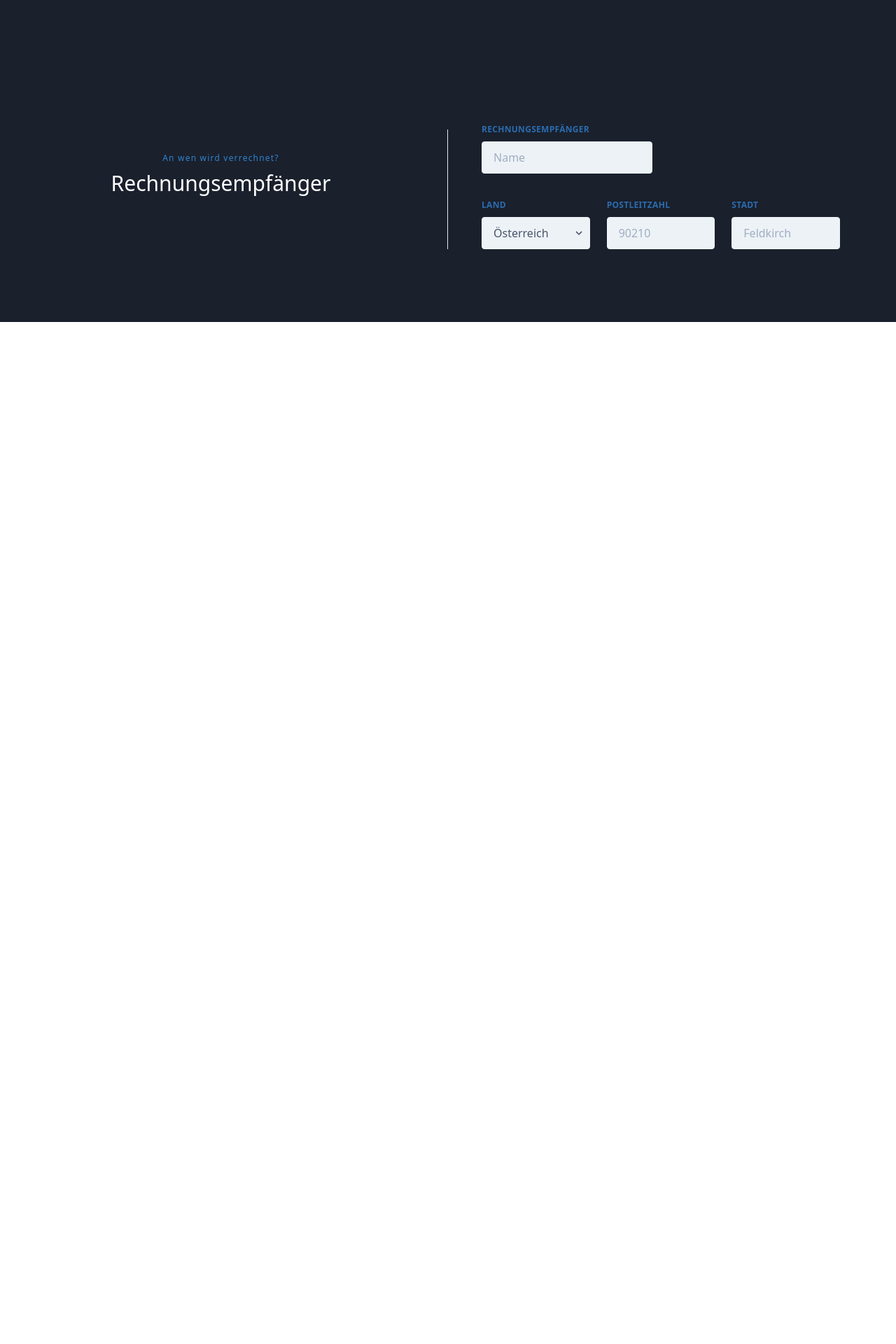
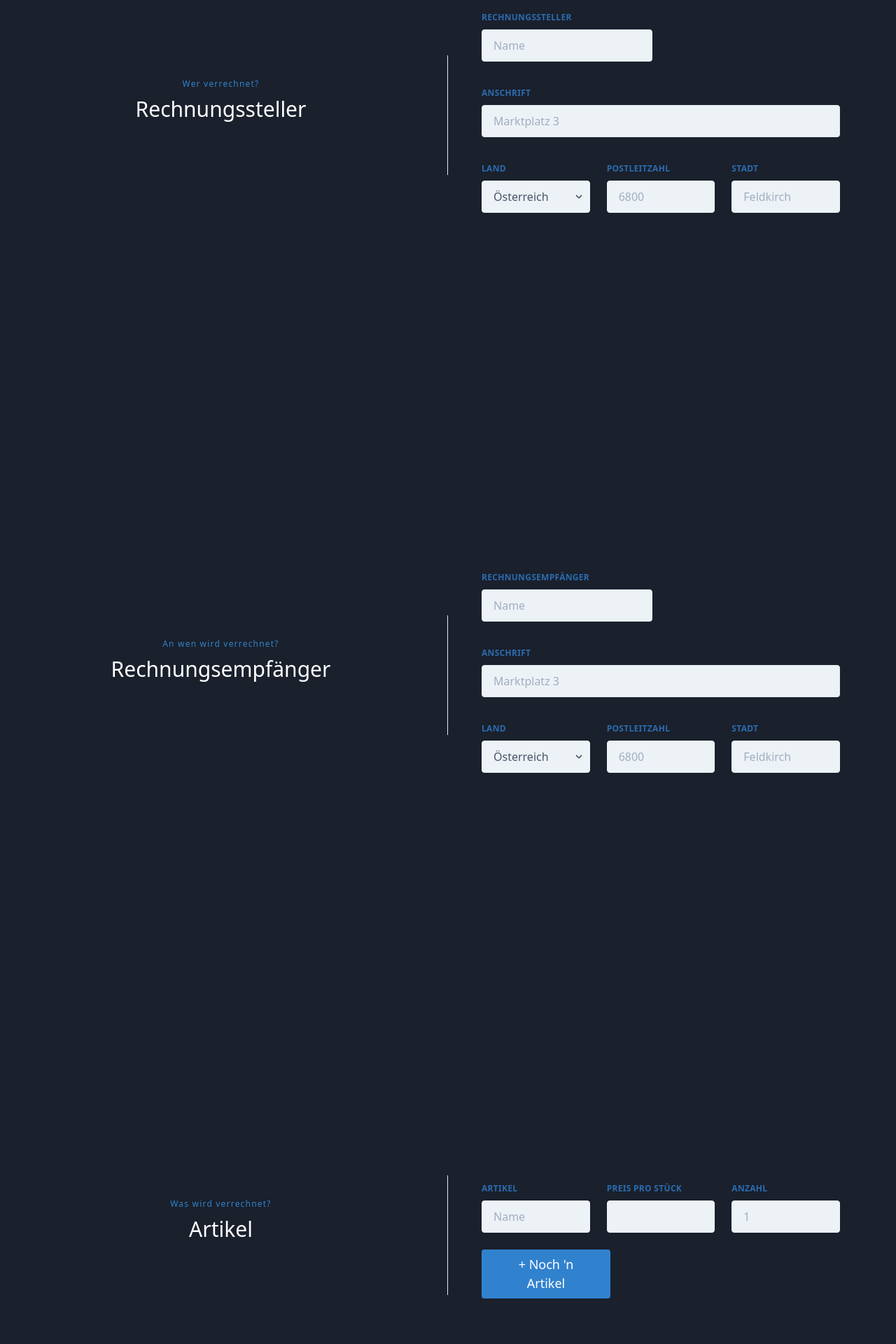
Before and after one commit to fbe7236/sampleOPA, a Next.js app: page /invoice in a window 1280 px wide. Shown: the part 340-2260 px from the top of the page at 70% size. Before the commit the page ends 800 px from the top, so only its background shows below. Built offline with nearby package versions, Linux system fonts and the light colour scheme.

Commit message:
added dynamic item input

```diff
--- /dev/null
+++ b/components/header/header-only-logo.js
@@ -0,0 +1,15 @@
+function HeaderWithLogo() {
+  return (
+    <header class="text-gray-500 bg-gray-900 body-font">
+      <div class="container mx-auto flex flex-wrap p-5 flex-col md:flex-row items-center">
+        <div class="flex lg:w-2/5 flex-wrap items-center text-base md:ml-auto" />
+        <a class="flex order-first lg:order-none lg:w-1/5 title-font font-medium items-center text-white lg:items-center lg:justify-center mb-4 md:mb-0">
+          <img src="/wubs.png" class="w-16 h-16 rounded" />
+        </a>
+        <div class="lg:w-2/5 inline-flex lg:justify-end ml-5 lg:ml-0" />
+      </div>
+    </header>
+  );
+}
+
+export default HeaderWithLogo;
--- /dev/null
+++ b/components/item-input/item-input.js
@@ -0,0 +1,49 @@
+function ItemInput() {
+  return (
+    <div class="flex flex-wrap -mx-3 mb-2 py-2">
+      <div class="w-full md:w-1/3 px-3 mb-6 md:mb-0">
+        <label
+          class="block uppercase tracking-wide text-blue-700 text-xs font-bold mb-2"
+          for="grid-zip"
+        >
+          Artikel
+        </label>
+        <input
+          class="appearance-none block w-full bg-gray-200 text-gray-700 border border-gray-200 rounded py-3 px-4 leading-tight focus:outline-none focus:bg-white focus:border-gray-500"
+          id="grid-name"
+          type="text"
+          placeholder="Name"
+        />
+      </div>
+      <div class="w-full md:w-1/3 px-3 mb-6 md:mb-0">
+        <label
+          class="block uppercase tracking-wide text-blue-700 text-xs font-bold mb-2"
+          for="grid-price"
+        >
+          Preis pro Stück
+        </label>
+        <input
+          class="appearance-none block w-full bg-gray-200 text-gray-700 border border-gray-200 rounded py-3 px-4 leading-tight focus:outline-none focus:bg-white focus:border-gray-500"
+          id="grid-zip"
+          type="number"
+        />
+      </div>
+      <div class="w-full md:w-1/3 px-3 mb-6 md:mb-0">
+        <label
+          class="block uppercase tracking-wide text-blue-700 text-xs font-bold mb-2"
+          for="grid-amount"
+        >
+          Anzahl
+        </label>
+        <input
+          class="appearance-none block w-full bg-gray-200 text-gray-700 border border-gray-200 rounded py-3 px-4 leading-tight focus:outline-none focus:bg-white focus:border-gray-500"
+          id="grid-zip"
+          type="text"
+          placeholder="1"
+        />
+      </div>
+    </div>
+  );
+}
+
+export default ItemInput;
--- a/components/pricing/pricing.js
+++ b/components/pricing/pricing.js
@@ -106,7 +106,23 @@ function Pricing() {
                   <path d="M20 6L9 17l-5-5"></path>
                 </svg>
               </span>
-              Rechnungen mit Ihrem Logo
+              Eigenes Logo
+            </p>
+            <p class="flex items-center text-gray-500 mb-2">
+              <span class="w-4 h-4 mr-2 inline-flex items-center justify-center bg-blue-600 text-white rounded-full flex-shrink-0">
+                <svg
+                  fill="none"
+                  stroke="currentColor"
+                  stroke-linecap="round"
+                  stroke-linejoin="round"
+                  stroke-width="2.5"
+                  class="w-3 h-3"
+                  viewBox="0 0 24 24"
+                >
+                  <path d="M20 6L9 17l-5-5"></path>
+                </svg>
+              </span>
+              Live Vorschau
             </p>
             <p class="flex items-center text-gray-500 mb-2">
               <span class="w-4 h-4 mr-2 inline-flex items-center justify-center bg-blue-600 text-white rounded-full flex-shrink-0">
--- a/pages/invoice/index.js
+++ b/pages/invoice/index.js
@@ -1,11 +1,14 @@
 import React from "react";
 import ContentBasic from "../../components/content-basic/content-basic";
+import HeaderWithLogo from "../../components/header/header-only-logo";
+import ItemInput from "../../components/item-input/item-input";
 import TitleAndSubtitle from "../../components/typography/title";
 
 class Invoice extends React.Component {
   constructor(props) {
     super(props);
     this.state = {
+      inputs: [<ItemInput />],
       invoice: {
         id: 1,
         date: new Date(),
@@ -37,12 +40,25 @@ class Invoice extends React.Component {
     };
   }
 
+  handleAddItem = () => {
+    let newInputs = this.state.inputs;
+    newInputs.push(<ItemInput />);
+
+    this.setState({ inputs: newInputs });
+  };
+
+  handleCreateInvoice = () => {
+    fetch("/api/invoice").then((response) => alert("Rechnung erstellt."));
+  };
+
   render() {
     return (
-      <div class="flex flex-col h-screen justify-between bg-gray-900 py-10">
+      <div>
+        <HeaderWithLogo />
+        <div class="flex flex-col bg-gray-900">
           <ContentBasic>
             <section class="text-white body-font">
-            <div class="container flex flex-wrap px-5 py-24 mx-auto items-center">
+              <div class="container flex flex-wrap px-5 py-24 mx-auto items-center h-screen">
                 <div class="md:w-1/2 md:pr-12 md:py-8 md:border-r md:border-b-0 mb-10 md:mb-0 pb-10 border-b border-gray-300">
                   <TitleAndSubtitle
                     title="Rechnungssteller"
@@ -66,7 +82,22 @@ class Invoice extends React.Component {
                           placeholder="Name"
                         />
                       </div>
-                    <div class="w-full md:w-1/2 px-3"></div>
+                    </div>
+                    <div class="flex flex-wrap -mx-3 mb-6">
+                      <div class="w-full px-3 mb-6 md:mb-0">
+                        <label
+                          class="block uppercase tracking-wide text-blue-700 text-xs font-bold mb-2"
+                          for="grid-first-addr"
+                        >
+                          Anschrift
+                        </label>
+                        <input
+                          class="appearance-none block w-full bg-gray-200 text-gray-700 border rounded py-3 px-4 mb-3 leading-tight focus:outline-none focus:bg-white"
+                          id="grid-first-addr"
+                          type="text"
+                          placeholder="Marktplatz 3"
+                        />
+                      </div>
                     </div>
                     <div class="flex flex-wrap -mx-3 mb-2">
                       <div class="w-full md:w-1/3 px-3 mb-6 md:mb-0">
@@ -108,7 +139,7 @@ class Invoice extends React.Component {
                           class="appearance-none block w-full bg-gray-200 text-gray-700 border border-gray-200 rounded py-3 px-4 leading-tight focus:outline-none focus:bg-white focus:border-gray-500"
                           id="grid-zip"
                           type="text"
-                        placeholder="90210"
+                          placeholder="6800"
                         />
                       </div>
                       <div class="w-full md:w-1/3 px-3 mb-6 md:mb-0">
@@ -131,7 +162,7 @@ class Invoice extends React.Component {
               </div>
             </section>
             <section class="text-white body-font">
-            <div class="container flex flex-wrap px-5 py-24 mx-auto items-center">
+              <div class="container flex flex-wrap px-5 py-24 mx-auto items-center h-screen">
                 <div class="md:w-1/2 md:pr-12 md:py-8 md:border-r md:border-b-0 mb-10 md:mb-0 pb-10 border-b border-gray-300">
                   <TitleAndSubtitle
                     title="Rechnungsempfänger"
@@ -155,7 +186,22 @@ class Invoice extends React.Component {
                           placeholder="Name"
                         />
                       </div>
-                    <div class="w-full md:w-1/2 px-3"></div>
+                    </div>
+                    <div class="flex flex-wrap -mx-3 mb-6">
+                      <div class="w-full px-3 mb-6 md:mb-0">
+                        <label
+                          class="block uppercase tracking-wide text-blue-700 text-xs font-bold mb-2"
+                          for="grid-first-addr"
+                        >
+                          Anschrift
+                        </label>
+                        <input
+                          class="appearance-none block w-full bg-gray-200 text-gray-700 border rounded py-3 px-4 mb-3 leading-tight focus:outline-none focus:bg-white"
+                          id="grid-first-addr"
+                          type="text"
+                          placeholder="Marktplatz 3"
+                        />
+                      </div>
                     </div>
                     <div class="flex flex-wrap -mx-3 mb-2">
                       <div class="w-full md:w-1/3 px-3 mb-6 md:mb-0">
@@ -197,7 +243,7 @@ class Invoice extends React.Component {
                           class="appearance-none block w-full bg-gray-200 text-gray-700 border border-gray-200 rounded py-3 px-4 leading-tight focus:outline-none focus:bg-white focus:border-gray-500"
                           id="grid-zip"
                           type="text"
-                        placeholder="90210"
+                          placeholder="6800"
                         />
                       </div>
                       <div class="w-full md:w-1/3 px-3 mb-6 md:mb-0">
@@ -219,7 +265,33 @@ class Invoice extends React.Component {
                 </div>
               </div>
             </section>
+            <section class="text-white body-font">
+              <div class="container flex flex-wrap px-5 py-24 mx-auto items-center h-screen">
+                <div class="md:w-1/2 md:pr-12 md:py-8 md:border-r md:border-b-0 mb-10 md:mb-0 pb-10 border-b border-gray-300">
+                  <TitleAndSubtitle
+                    title="Artikel"
+                    subtitle="Was wird verrechnet?"
+                  />
+                </div>
+                <div class="flex flex-col md:w-1/2 md:pl-12">
+                  <form class="w-full max-w-lg py-2">{this.state.inputs}</form>
+                  <button
+                    class="text-white md:w-1/3 bg-blue-600 border-0 py-2 px-6 focus:outline-none hover:bg-blue-700 rounded text-lg"
+                    onClick={this.handleAddItem}
+                  >
+                    + Noch 'n Artikel
+                  </button>
+                </div>
+              </div>
+              <button
+                class="text-white md:w-1/3 bg-blue-600 border-0 py-2 px-6 focus:outline-none hover:bg-blue-700 rounded text-lg"
+                onClick={this.handleCreateInvoice}
+              >
+                Rechnung erstellen
+              </button>
+            </section>
           </ContentBasic>
+        </div>
       </div>
     );
   }
```
Also changed, not shown: 1 other file (tests, documents, lock files or other folders). Lines whose indentation alone changed are shown as unchanged.
